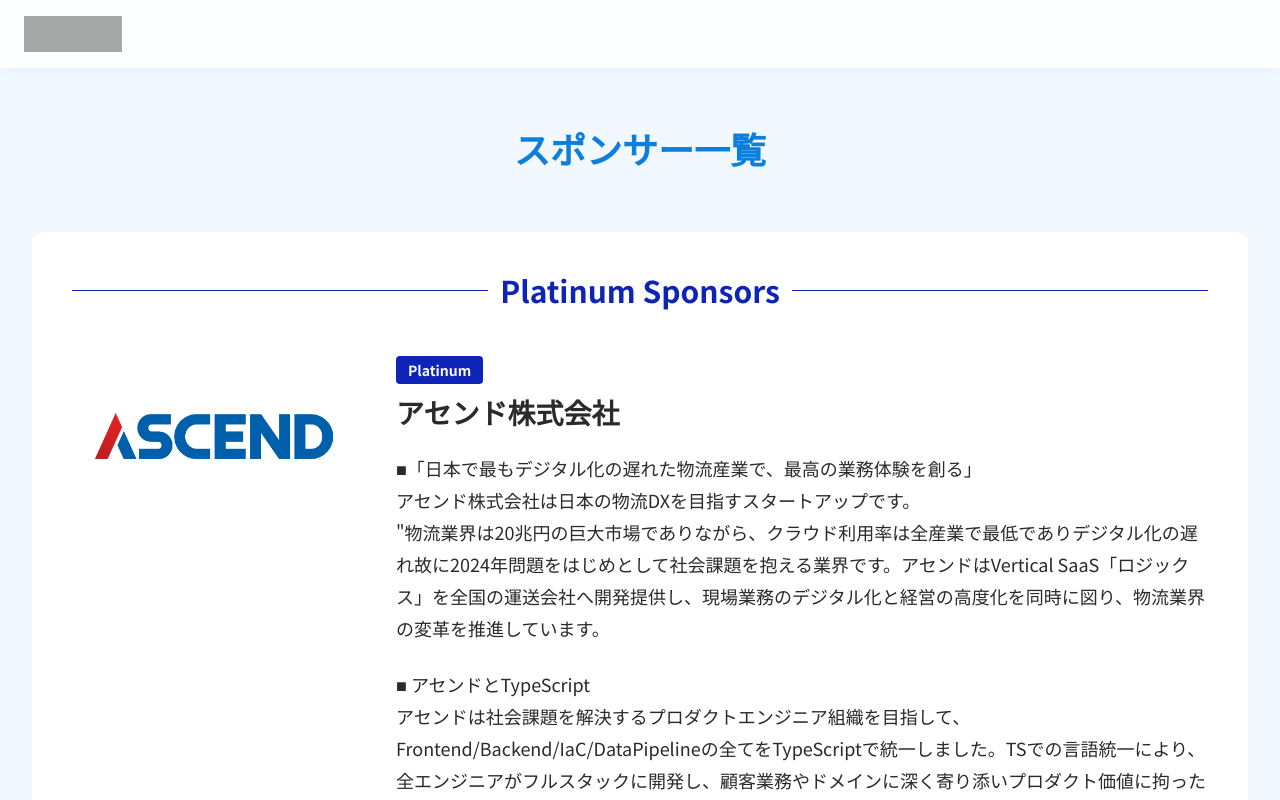
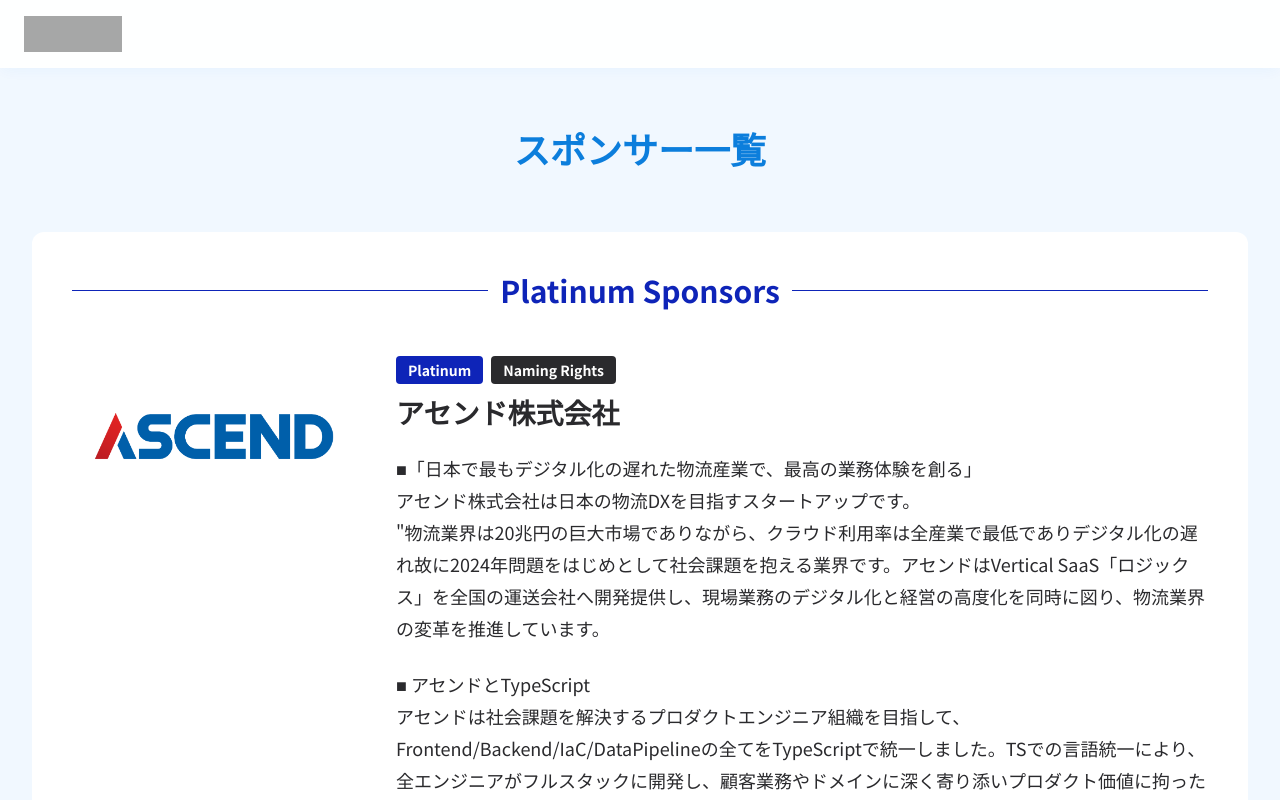
Before and after one commit to tskaigi/tskaigi2025-web-site, a Next.js app: page /wip/sponsors in a window 1280 px wide. Shown: the top 800 px of the page. Built offline with nearby package versions, Linux system fonts and the light colour scheme; grey boxes are pictures that could not be loaded.

Commit message:
feat(major): 🎸 add naming rights label

```diff
--- a/src/components/sponsors/RoleBadge/index.tsx
+++ b/src/components/sponsors/RoleBadge/index.tsx
@@ -1,4 +1,5 @@
 import type { SponsorRole } from "@/constants/sponsorList";
+import { convertToUpperCamelCase } from "./utils";
 
 const bgColor: { [key in SponsorRole]: string } = {
   platinum: "bg-blue-purple-600",
@@ -7,6 +8,7 @@ const bgColor: { [key in SponsorRole]: string } = {
   bronze: "bg-orange-600",
   coffee: "bg-black-500",
   beer: "bg-black-500",
+  "naming-rights": "bg-black-500",
 };
 
 const roleBadge = ({ role }: { role: SponsorRole }) => {
@@ -14,7 +16,7 @@ const roleBadge = ({ role }: { role: SponsorRole }) => {
     <span
       className={`font-bold text-sm text-white px-3 py-1 rounded-s rounded-e ${bgColor[role]}`}
     >
-      {`${role[0].toUpperCase()}${role.slice(1)}`}
+      {convertToUpperCamelCase(role)}
     </span>
   );
 };
--- /dev/null
+++ b/src/components/sponsors/RoleBadge/utils.ts
@@ -0,0 +1,6 @@
+export const convertToUpperCamelCase = (str: string) => {
+  return str
+    .split("-")
+    .map((word) => word[0].toUpperCase() + word.slice(1))
+    .join(" ");
+};
--- a/src/constants/sponsorList.ts
+++ b/src/constants/sponsorList.ts
@@ -1,6 +1,6 @@
 export type ExternalLinkProps = { title: string; href: string };
 export type SponsorClass = "platinum" | "gold" | "silver" | "bronze";
-export type SponsorRole = SponsorClass | "coffee" | "beer";
+export type SponsorRole = SponsorClass | "coffee" | "beer" | "naming-rights";
 
 export type Sponsor = {
   id: string;
@@ -46,7 +46,7 @@ export const sponsorList: SponsorList = {
           href: "https://note.com/niwa_takeru/n/n0ae4acf2964d",
         },
       ],
-      roles: ["platinum"],
+      roles: ["platinum", "naming-rights"],
     },
     {
       id: "P02",
@@ -207,7 +207,7 @@ export const sponsorList: SponsorList = {
           href: "https://tech.leverages.jp",
         },
       ],
-      roles: ["gold"],
+      roles: ["gold", "naming-rights"],
     },
     {
       id: "G02",
```
